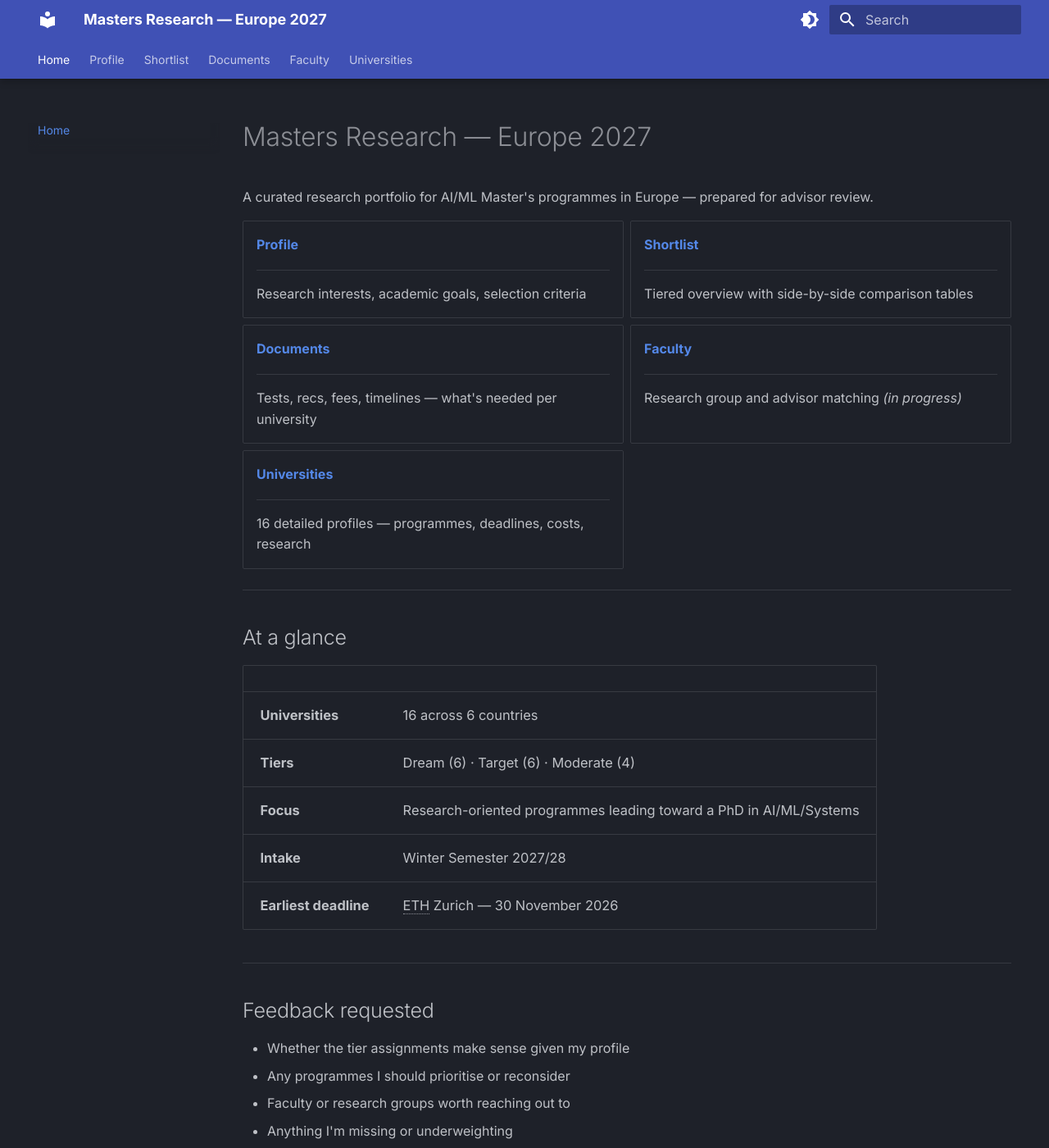
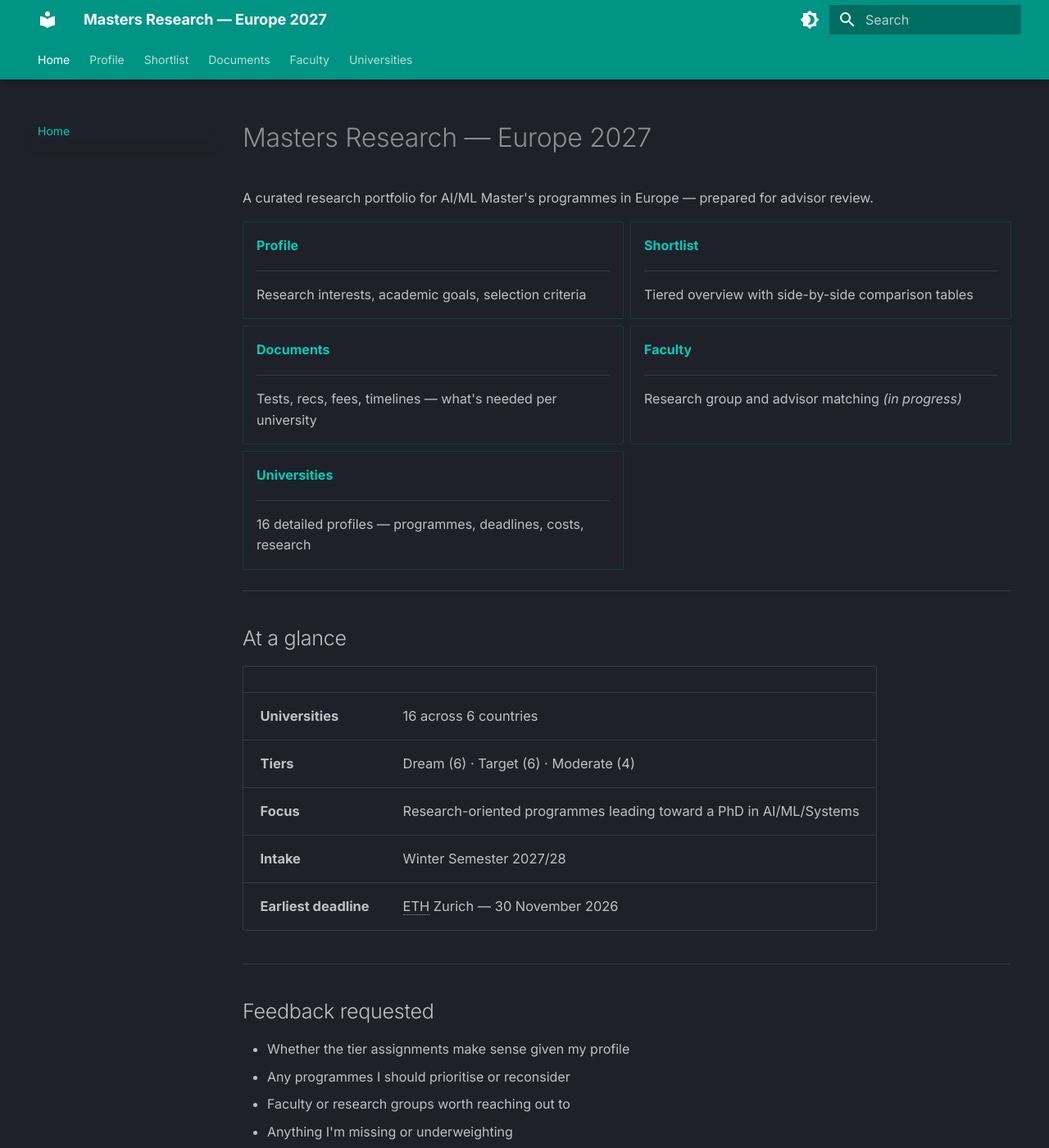
Before and after one commit to AK11105/unis, an MkDocs documentation site: the page built from docs/index.md, in a window 1280 px wide and 1400 px high. Shown: the whole window at 82% size. Built offline with MkDocs 1.6.1 and Material for MkDocs 9.7.7, drawn with Linux system fonts in a browser that asks for light colours.

Commit message:
feat: add colour scheme

```diff
--- a/docs/stylesheets/extra.css
+++ b/docs/stylesheets/extra.css
@@ -13,9 +13,44 @@
   font-weight: 600;
 }
 
-/* Cards grid spacing */
+/* Cards grid — subtle border with teal tint */
 .md-typeset .grid.cards > ul > li,
 .md-typeset .grid.cards > ol > li,
 .md-typeset .grid.cards > div {
-  border: 1px solid var(--md-default-fg-color--lightest);
+  border: 1px solid color-mix(in srgb, var(--md-primary-fg-color) 20%, transparent);
 }
+
+/* Card hover — lift with teal glow */
+.md-typeset .grid.cards > ul > li:hover,
+.md-typeset .grid.cards > ol > li:hover {
+  border-color: color-mix(in srgb, var(--md-primary-fg-color) 50%, transparent);
+  box-shadow: 0 2px 12px color-mix(in srgb, var(--md-primary-fg-color) 10%, transparent);
+}
+
+/* Tabs — active tab underline pop */
+.md-typeset .tabbed-labels > label.tabbed-alternate--active {
+  border-color: var(--md-accent-fg-color);
+}
+
+/* Admonition accent tweaks — subtle left border glow */
+.md-typeset .admonition,
+.md-typeset details {
+  border-left-width: 3px;
+}
+
+/* Blockquote styling — university header accent */
+.md-typeset blockquote {
+  border-left: 3px solid var(--md-primary-fg-color);
+  padding-left: 1rem;
+  color: var(--md-default-fg-color--light);
+}
+
+/* Links — slightly brighter on hover */
+.md-typeset a:hover {
+  opacity: 0.85;
+}
+
+/* Navigation tabs — subtle bottom border */
+.md-tabs {
+  border-bottom: 1px solid color-mix(in srgb, var(--md-primary-fg-color) 15%, transparent);
+}
--- a/mkdocs.yml
+++ b/mkdocs.yml
@@ -7,14 +7,14 @@ theme:
   name: material
   palette:
     - scheme: slate
-      primary: indigo
-      accent: teal
+      primary: teal
+      accent: cyan
       toggle:
         icon: material/brightness-4
         name: Switch to light mode
     - scheme: default
-      primary: indigo
-      accent: teal
+      primary: teal
+      accent: cyan
       toggle:
         icon: material/brightness-7
         name: Switch to dark mode
```
